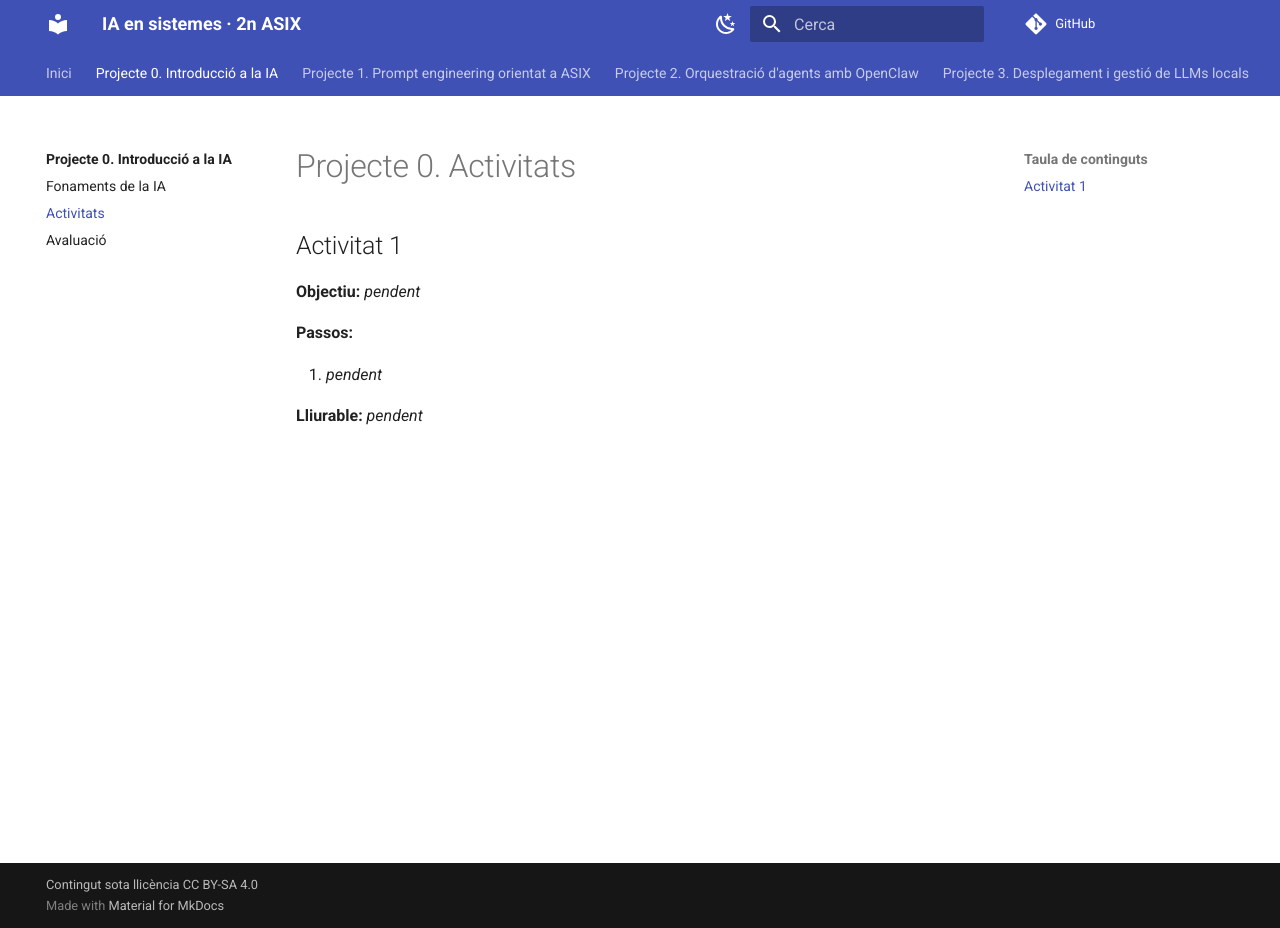
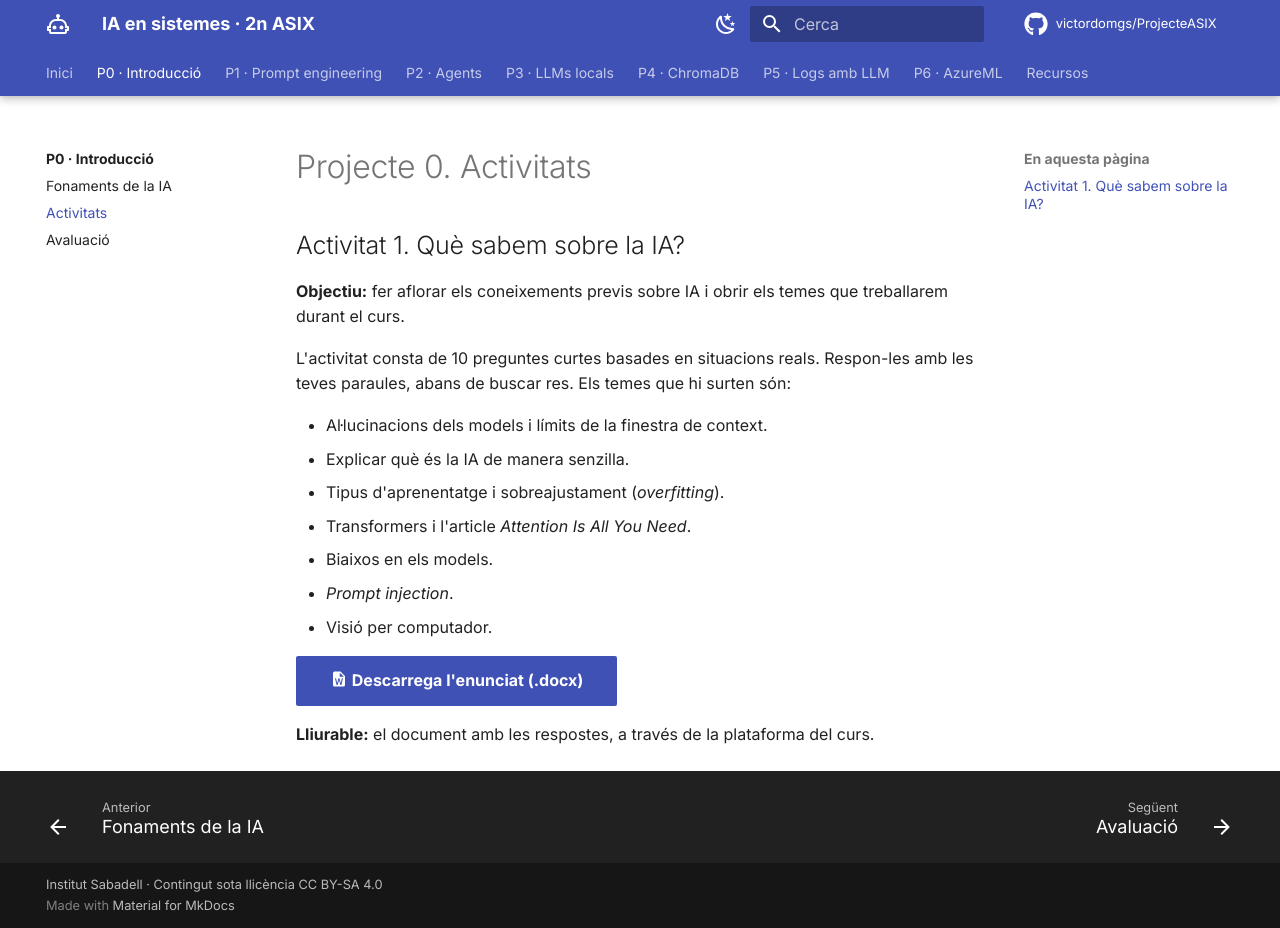
Before and after one commit to victordomgs/ProjecteASIX, an MkDocs documentation site: the page built from docs/p0-introduccio-ia/activitats.md, in a window 1280 px wide and 928 px high. Built offline with MkDocs 1.6.1 and Material for MkDocs 9.7.7, drawn with Linux system fonts in a browser that asks for light colours; comment, search, counter and statistics services are not loaded.

Commit message:
P0: activitat «Què sabem sobre la IA?» com a docx descarregable
Co-Authored-By: Claude Opus 5.5 <noreply@anthropic.com>
Claude-Session: https://claude.ai/code/session_015ULDwpmTFdhXu3pHTGUNvm

```diff
--- a/docs/p0-introduccio-ia/activitats.md
+++ b/docs/p0-introduccio-ia/activitats.md
@@ -1,11 +1,19 @@
 # Projecte 0. Activitats
 
-## Activitat 1
+## Activitat 1. Què sabem sobre la IA?
 
-**Objectiu:** _pendent_
+**Objectiu:** fer aflorar els coneixements previs sobre IA i obrir els temes que treballarem durant el curs.
 
-**Passos:**
+L'activitat consta de 10 preguntes curtes basades en situacions reals. Respon-les amb les teves paraules, abans de buscar res. Els temes que hi surten són:
 
-1. _pendent_
+- Al·lucinacions dels models i límits de la finestra de context.
+- Explicar què és la IA de manera senzilla.
+- Tipus d'aprenentatge i sobreajustament (*overfitting*).
+- Transformers i l'article *Attention Is All You Need*.
+- Biaixos en els models.
+- *Prompt injection*.
+- Visió per computador.
 
-**Lliurable:** _pendent_
+[:material-file-word: Descarrega l'enunciat (.docx)](fitxers/P0_Que-sabem-sobre-la-IA_2026-27.docx){ .md-button .md-button--primary download }
+
+**Lliurable:** el document amb les respostes, a través de la plataforma del curs.
--- a/mkdocs.yml
+++ b/mkdocs.yml
@@ -2,31 +2,43 @@ site_name: IA en sistemes · 2n ASIX
 site_description: Aplicació i desplegament d'IA en sistemes — M0379 Projecte
 site_author: "@victordomgs"
 repo_url: https://github.com/victordomgs/ProjecteASIX
+repo_name: victordomgs/ProjecteASIX
 site_url: https://victordomgs.github.io/ProjecteASIX/
-copyright: Contingut sota llicència CC BY-SA 4.0
+copyright: Institut Sabadell · Contingut sota llicència CC BY-SA 4.0
 
 theme:
   name: material
   language: ca
+  font:
+    text: Inter
+    code: JetBrains Mono
+  icon:
+    logo: material/robot-outline
+    repo: fontawesome/brands/github
   palette:
     - media: "(prefers-color-scheme: light)"
       scheme: default
-      primary: indigo
-      accent: teal
+      primary: custom
+      accent: custom
       toggle: {icon: material/weather-night, name: Mode fosc}
     - media: "(prefers-color-scheme: dark)"
       scheme: slate
-      primary: indigo
-      accent: teal
+      primary: custom
+      accent: custom
       toggle: {icon: material/weather-sunny, name: Mode clar}
   features:
     - navigation.tabs
-    - navigation.sections
+    - navigation.tabs.sticky
+    - navigation.indexes
     - navigation.top
-    - navigation.indexes
+    - navigation.footer
+    - toc.follow
     - search.highlight
     - content.code.copy
     - content.tabs.link
+
+extra_css:
+  - stylesheets/extra.css
 
 markdown_extensions:
   - admonition
@@ -34,8 +46,14 @@ markdown_extensions:
   - def_list
   - md_in_html
   - tables
-  - toc: {permalink: true}
+  - toc: {permalink: true, title: En aquesta pàgina}
   - pymdownx.details
+  - pymdownx.emoji:
+      emoji_index: !!python/name:material.extensions.emoji.twemoji
+      emoji_generator: !!python/name:material.extensions.emoji.to_svg
+  - pymdownx.emoji:
+      emoji_index: !!python/name:material.extensions.emoji.twemoji
+      emoji_generator: !!python/name:material.extensions.emoji.to_svg
   - pymdownx.highlight: {anchor_linenums: true}
   - pymdownx.inlinehilite
   - pymdownx.superfences:
@@ -48,37 +66,37 @@ markdown_extensions:
 
 nav:
   - Inici: index.md
-  - "Projecte 0. Introducció a la IA":
+  - "P0 · Introducció":
       - p0-introduccio-ia/index.md
       - Fonaments de la IA: p0-introduccio-ia/teoria.md
       - Activitats: p0-introduccio-ia/activitats.md
       - Avaluació: p0-introduccio-ia/avaluacio.md
-  - "Projecte 1. Prompt engineering orientat a ASIX":
+  - "P1 · Prompt engineering":
       - p1-prompt-engineering/index.md
       - Teoria: p1-prompt-engineering/teoria.md
       - Activitats: p1-prompt-engineering/activitats.md
       - Avaluació: p1-prompt-engineering/avaluacio.md
-  - "Projecte 2. Orquestració d'agents amb OpenClaw":
+  - "P2 · Agents":
       - p2-openclaw/index.md
       - Teoria: p2-openclaw/teoria.md
       - Activitats: p2-openclaw/activitats.md
       - Avaluació: p2-openclaw/avaluacio.md
-  - "Projecte 3. Desplegament i gestió de LLMs locals":
+  - "P3 · LLMs locals":
       - p3-llms-locals/index.md
       - Teoria: p3-llms-locals/teoria.md
       - Activitats: p3-llms-locals/activitats.md
       - Avaluació: p3-llms-locals/avaluacio.md
-  - "Projecte 4. Desplegament de BBDD vectorials (ChromaDB)":
+  - "P4 · ChromaDB":
       - p4-chromadb/index.md
       - Teoria: p4-chromadb/teoria.md
       - Activitats: p4-chromadb/activitats.md
       - Avaluació: p4-chromadb/avaluacio.md
-  - "Projecte 5. Automatització d'anàlisi de logs amb LLM":
+  - "P5 · Logs amb LLM":
       - p5-logs-llm/index.md
       - Teoria: p5-logs-llm/teoria.md
       - Activitats: p5-logs-llm/activitats.md
       - Avaluació: p5-logs-llm/avaluacio.md
-  - "Projecte 6. Desplegament de models ML al cloud (AzureML)":
+  - "P6 · AzureML":
       - p6-azureml/index.md
       - Teoria: p6-azureml/teoria.md
       - Activitats: p6-azureml/activitats.md
```
Also changed, not shown: 2 other files.
